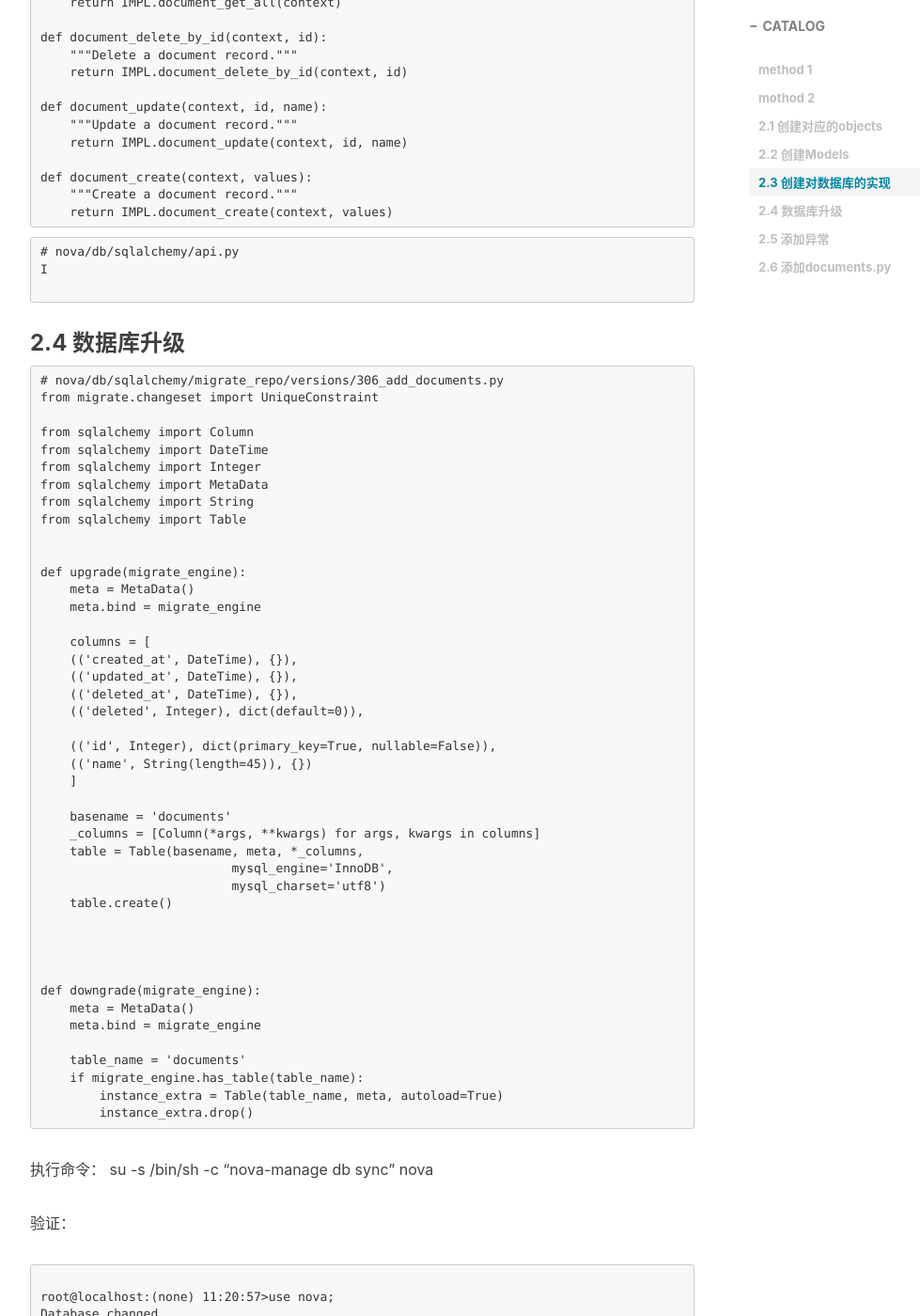
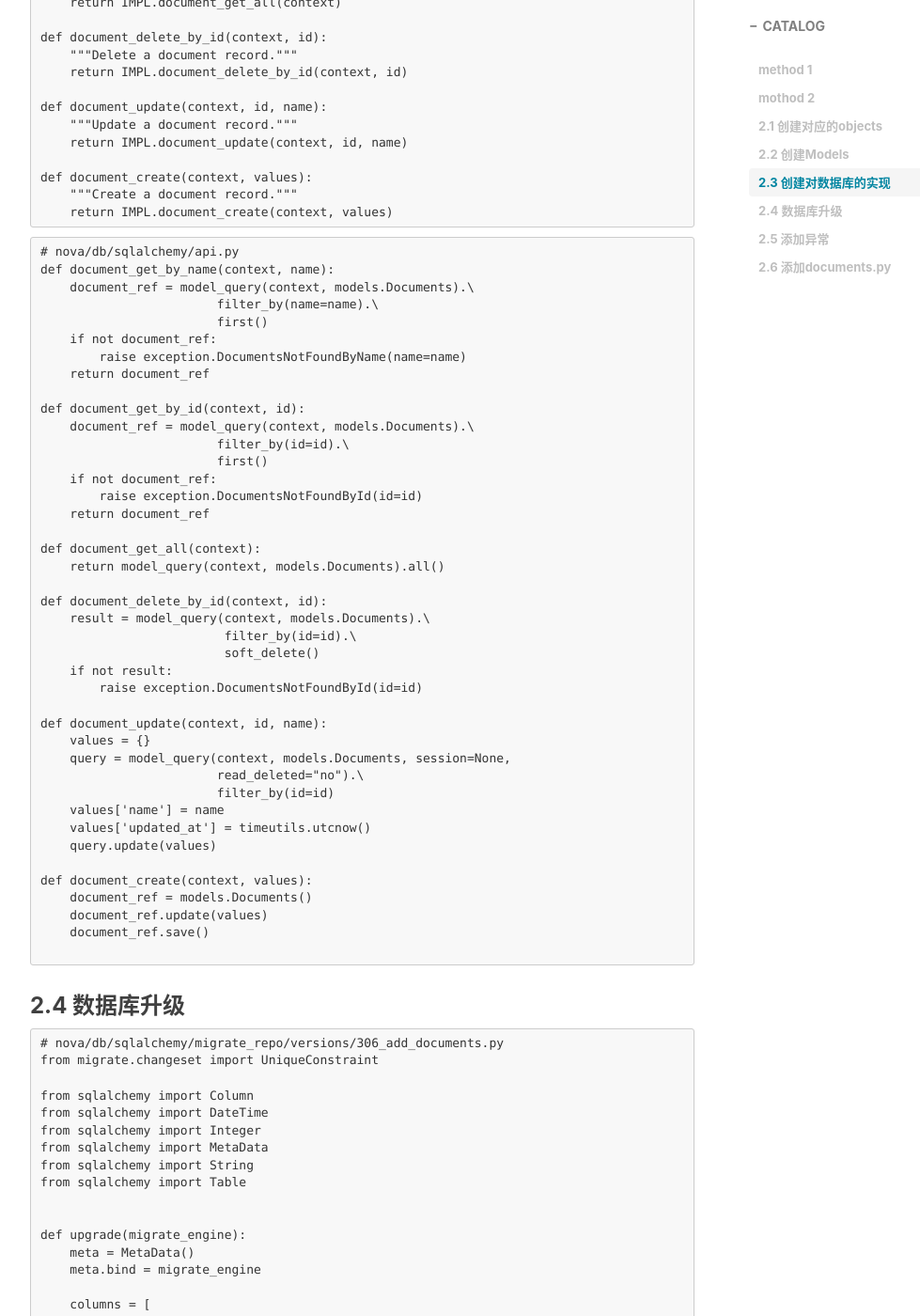
Before and after one commit to eatpotato/eatpotato.github.io, a Jekyll site: the page built from _posts/2017-06-16-nova-create-custom-api.md, in a window 1280 px wide and 1400 px high, scrolled down 2869 px. Shown: the whole window at 94% size, without its empty margins (233-1212 px from the left). Built offline with Jekyll 4.4.1, drawn with Linux system fonts in a browser that asks for light colours; nearby versions of some CDN libraries; comment, search, counter and statistics services are not loaded.

Commit message:
update my blog

````diff
--- a/_posts/2017-06-16-nova-create-custom-api.md
+++ b/_posts/2017-06-16-nova-create-custom-api.md
@@ -143,7 +143,45 @@ def document_create(context, values):
 
 ```
 # nova/db/sqlalchemy/api.py
-I
+def document_get_by_name(context, name):
+    document_ref = model_query(context, models.Documents).\
+                        filter_by(name=name).\
+                        first()
+    if not document_ref:
+        raise exception.DocumentsNotFoundByName(name=name)
+    return document_ref
+
+def document_get_by_id(context, id):
+    document_ref = model_query(context, models.Documents).\
+                        filter_by(id=id).\
+                        first()
+    if not document_ref:
+        raise exception.DocumentsNotFoundById(id=id)
+    return document_ref
+
+def document_get_all(context):
+    return model_query(context, models.Documents).all()
+
+def document_delete_by_id(context, id):
+    result = model_query(context, models.Documents).\
+                         filter_by(id=id).\
+                         soft_delete()
+    if not result:
+        raise exception.DocumentsNotFoundById(id=id)
+
+def document_update(context, id, name):
+    values = {}
+    query = model_query(context, models.Documents, session=None,
+                        read_deleted="no").\
+                        filter_by(id=id)
+    values['name'] = name
+    values['updated_at'] = timeutils.utcnow()
+    query.update(values)
+
+def document_create(context, values):
+    document_ref = models.Documents()
+    document_ref.update(values)
+    document_ref.save()
 
 ```
 
````
